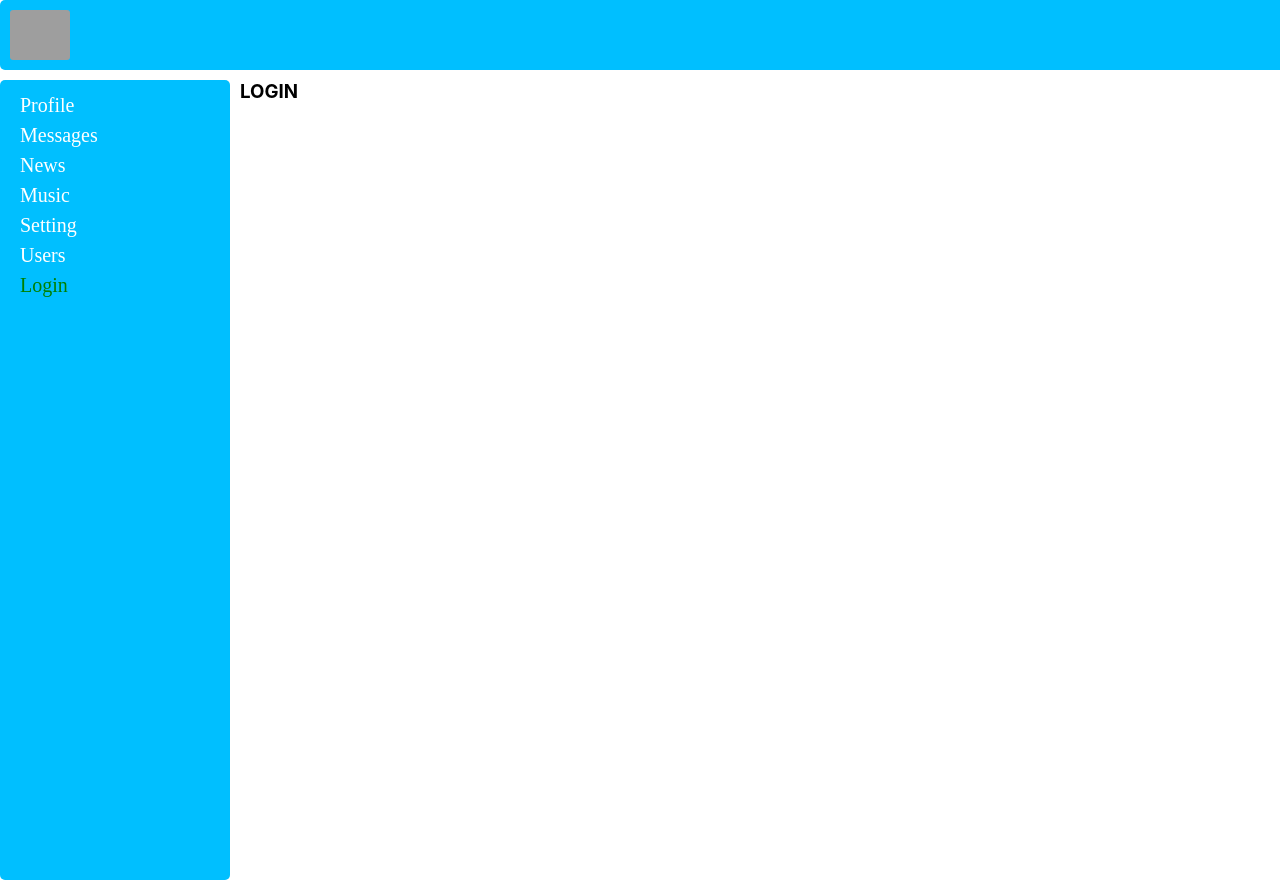
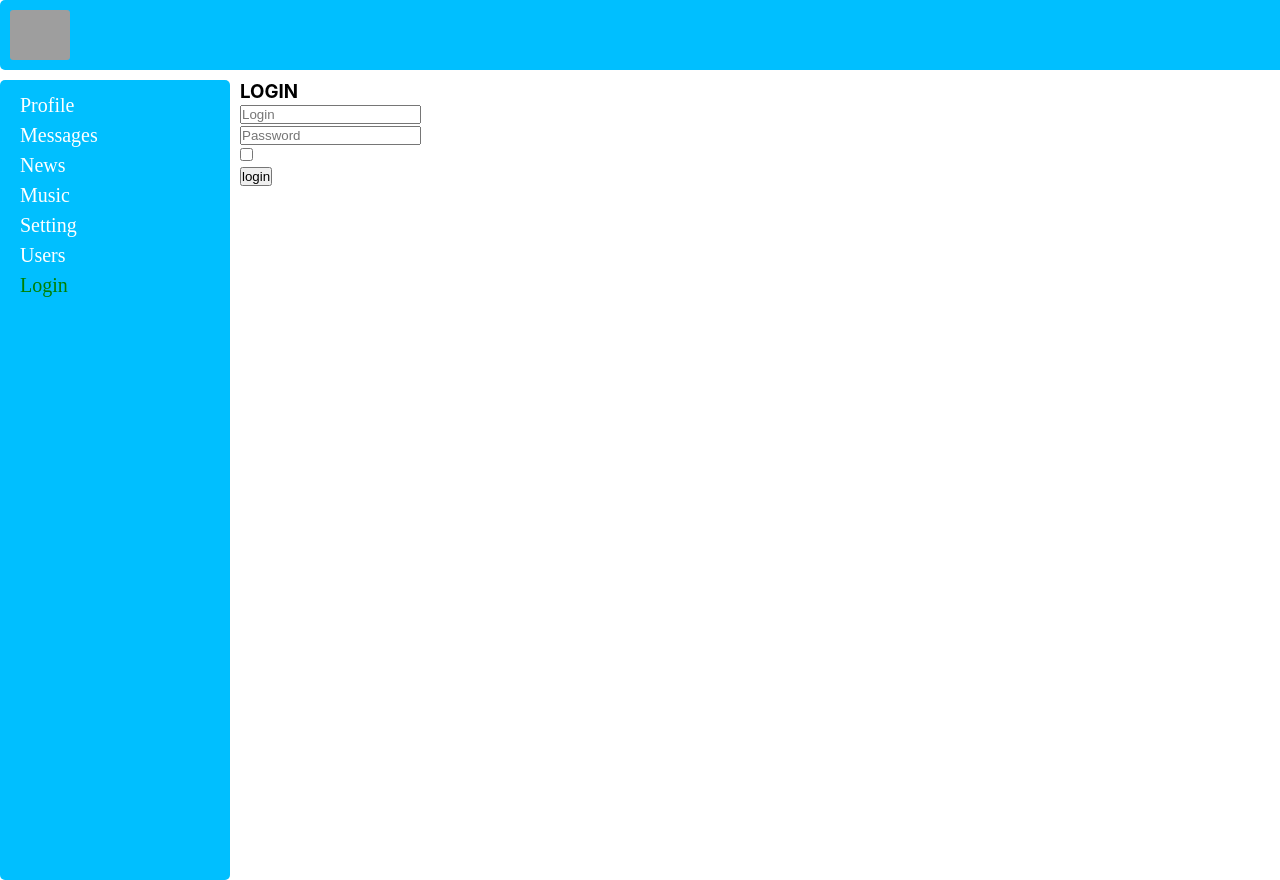
Before and after one commit to Mr-andrei/My_firstreact, a React (Create React App) app: page /Login in a window 1280 px wide. Shown: the top 880 px of the page. Built offline with nearby package versions, Linux system fonts and the light colour scheme; no server answers; grey boxes are pictures that could not be loaded.

Commit message:
next commit 31.01 (73 good)

```diff
--- a/package.json
+++ b/package.json
@@ -12,6 +12,7 @@
     "@types/react-dom": "^17.0.9",
     "@types/react-redux": "^7.1.20",
     "@types/react-router-dom": "^5.3.0",
+    "@types/redux-form": "^8.3.3",
     "axios": "^0.24.0",
     "react": "^17.0.2",
     "react-dom": "^17.0.2",
@@ -19,6 +20,7 @@
     "react-router-dom": "^5.3.0",
     "react-scripts": "4.0.3",
     "redux": "^4.1.2",
+    "redux-form": "^8.3.8",
     "redux-thunk": "^2.4.1",
     "typescript": "^4.4.3",
     "web-vitals": "^1.1.2"
--- a/src/index.tsx
+++ b/src/index.tsx
@@ -3,8 +3,6 @@ import ReactDOM from 'react-dom';
 import './index.css';
 import App from './App';
 import reportWebVitals from './reportWebVitals';
-// import {store} from "./redux/redux-store";
-import {  stateType, } from './redux/store';
 import {BrowserRouter} from "react-router-dom";
 import {Provider} from "react-redux";
 import {store} from "./redux/redux-store";
--- a/src/login/Login.tsx
+++ b/src/login/Login.tsx
@@ -1,12 +1,48 @@
+import {Field, reduxForm} from "redux-form";
 
+const LoginForm = (props:any) => {
 
-
- const Login =() => {
     return (
         <div>
- <h3>LOGIN</h3>
+            <form onSubmit={props.hande}>
+                <div>
+                    <Field
+                        placeholder={"Login"}
+                        name="Login"
+                        component="input"
+                        type="text"/>
+                </div>
+                <div>
+                    <Field
+                        placeholder={"Password"}
+                        name="Password"
+                        component="input"
+                        type="text"/>
+                </div>
+                <div>
+                    <input type="checkbox"/>
+                </div>
+                <div>
+                    <button>
+                        login
+                    </button>
+                </div>
+            </form>
         </div>
     )
 }
 
- export default Login
+const ReduxLoginForm = reduxForm({
+    form: "Login"
+})(LoginForm)
+
+const Login = () => {
+    return (
+        <div>
+            <h3>LOGIN</h3>
+            <ReduxLoginForm/>
+        </div>
+    )
+}
+
+export default Login
--- a/src/redux/redux-store.tsx
+++ b/src/redux/redux-store.tsx
@@ -5,7 +5,7 @@ import {dialogReducer} from "./dialogsReducer";
 import {usersReducer} from "./usersReducer";
 import {authReducer} from "./auth-Reducer";
 import thunkMiddleware from "redux-thunk"
-
+import {reducer as formReducer} from "redux-form"
 
 export type RootStateType = ReturnType<typeof reducer>
 
@@ -13,9 +13,10 @@ const reducer = combineReducers({
     messagesPages: messageReducer,
     postPagesData: PostReduser,
     dialogPages: dialogReducer,
-    usersPages:usersReducer,
-    auth:authReducer,
+    usersPages: usersReducer,
+    auth: authReducer,
+    form: formReducer,
 
 })
 
-export let store = createStore(reducer,applyMiddleware(thunkMiddleware));
+export let store = createStore(reducer, applyMiddleware(thunkMiddleware));
```
Also changed, not shown: 1 other file (tests, documents, lock files or other folders).
